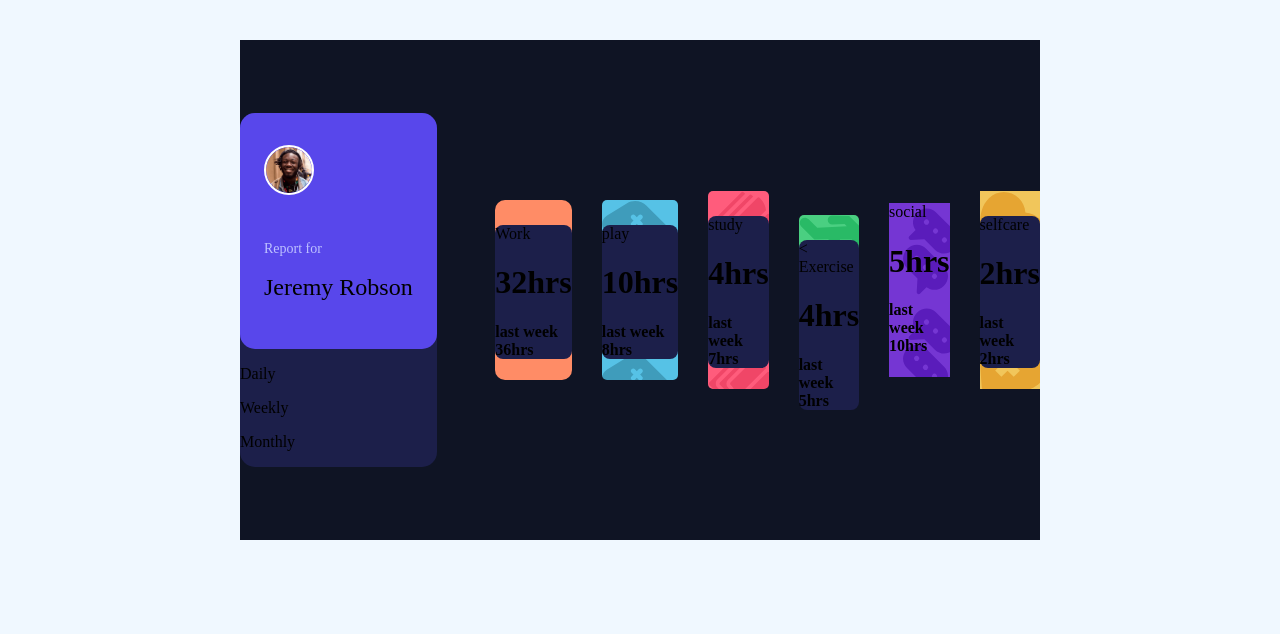
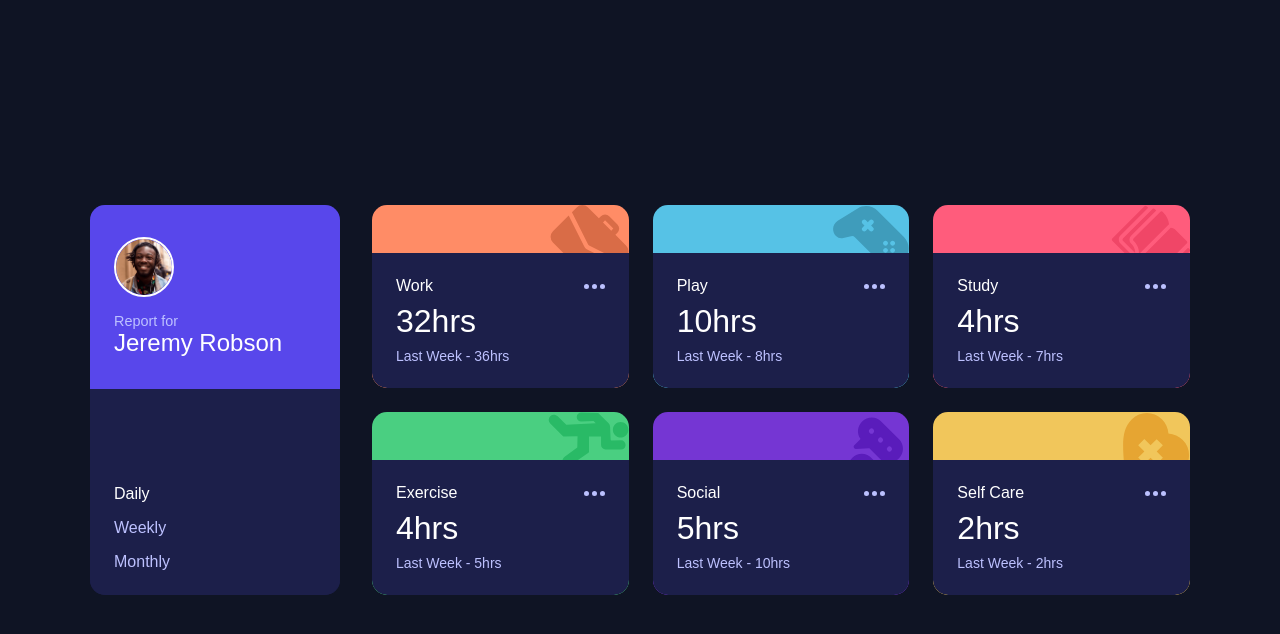
Before and after one commit to briangaturu/time-tracking-dashboard, a plain HTML site: page index.html in a window 1280 px wide. Drawn offline with Linux system fonts and the light colour scheme.

Commit message:
correcting errors

```diff
--- a/index.html
+++ b/index.html
@@ -1,18 +1,18 @@
 <!DOCTYPE html>
 <html lang="en">
 <head>
-    <meta charset="UTF-8">
-    <meta name="viewport" content="width=device-width, initial-scale=1.0">
-    <title>time tracking dashboard</title>
-    <link rel="stylesheet" href="style.css">
-    <link rel="icon" href="favicon.ico" type="./images/favicon-32x32.png">
+  <meta charset="UTF-8" />
+  <meta name="viewport" content="width=device-width, initial-scale=1.0"/>
+  <title>Time Tracking Dashboard</title>
+  <link rel="stylesheet" href="style.css" />
+  <link rel="icon" href="images/favicon-32x32.png" type="image/png" />
 </head>
 <body>
   <div class="main-container">
     <div class="card1">
-      <div class="image">
+      <div class="profile">
         <img src="images/image-jeremy.png" alt="Jeremy Robson" />
-        <div>
+        <div class="report-text">
           <p>Report for</p>
           <h1>Jeremy Robson</h1>
         </div>
@@ -24,77 +24,73 @@
       </div>
     </div>
 
-
-<div class="containers-1-2">
-
-<div class="container1" >
-
-    <div class="work">
-        <div class="info">
-<header> Work</header>
-<h1>32hrs</h1>
-<h4>last week 36hrs</h4>
+    <div class="cards-grid">
+      <div class="card work">
+        <div class="card-content">
+          <div class="card-header">
+            <p>Work</p>
+            <img src="images/icon-ellipsis.svg" alt="menu" />
+          </div>
+          <h2>32hrs</h2>
+          <p class="subtext">Last Week - 36hrs</p>
         </div>
       </div>
 
-
-
-
-<div class="play">
-    <div class="plays">
-<header>play</header>
-<h1>10hrs</h1>
-<h4>last week 8hrs</h4>
+      <div class="card play">
+        <div class="card-content">
+          <div class="card-header">
+            <p>Play</p>
+            <img src="images/icon-ellipsis.svg" alt="menu" />
+          </div>
+          <h2>10hrs</h2>
+          <p class="subtext">Last Week - 8hrs</p>
         </div>
       </div>
 
-
-<div class="study">
-    <div class="studys">
-    <header>study</header>
-    <h1>4hrs</h1>
-    <h4>last week 7hrs</h4>
+      <div class="card study">
+        <div class="card-content">
+          <div class="card-header">
+            <p>Study</p>
+            <img src="images/icon-ellipsis.svg" alt="menu" />
+          </div>
+          <h2>4hrs</h2>
+          <p class="subtext">Last Week - 7hrs</p>
         </div>
       </div>
 
-<div class="container2">
-
-
- <div class="exercise">
-    <div class="exercises"><
-        <header>Exercise</header>
-        <h1>4hrs</h1>
-        <h4>last week 5hrs</h4>
+      <div class="card exercise">
+        <div class="card-content">
+          <div class="card-header">
+            <p>Exercise</p>
+            <img src="images/icon-ellipsis.svg" alt="menu" />
           </div>
-
-    </div>
-
-<div class="social">
-    <div class="socials">
-<header>social</header>
-<h1>5hrs</h1>
-<h4>last week 10hrs</h4>
+          <h2>4hrs</h2>
+          <p class="subtext">Last Week - 5hrs</p>
         </div>
       </div>
 
+      <div class="card social">
+        <div class="card-content">
+          <div class="card-header">
+            <p>Social</p>
+            <img src="images/icon-ellipsis.svg" alt="menu" />
+          </div>
+          <h2>5hrs</h2>
+          <p class="subtext">Last Week - 10hrs</p>
+        </div>
+      </div>
 
-
-
-<div class="selfcare">
-    <div class="selfcares">
-    <header>selfcare</header>
-    <h1>2hrs</h1>
-    <h4>last week 2hrs</h4>
+      <div class="card selfcare">
+        <div class="card-content">
+          <div class="card-header">
+            <p>Self Care</p>
+            <img src="images/icon-ellipsis.svg" alt="menu" />
+          </div>
+          <h2>2hrs</h2>
+          <p class="subtext">Last Week - 2hrs</p>
         </div>
       </div>
     </div>
-
-</div>
-
-
-
-
-
   </div>
 </body>
 </html>
--- a/style.css
+++ b/style.css
@@ -1,214 +1,181 @@
-*{
+* {
   box-sizing: border-box;
-    margin: o;
+  margin: 0;
   padding: 0;
 }
-body{
-    padding: 2rem;
+
+body {
+  font-family: 'Arial', sans-serif;
+  background-color: hsl(226, 43%, 10%);
   display: flex;
   justify-content: center;
   align-items: center;
-    background-color: aliceblue;
+  min-height: 100vh;
+  padding: 2rem;
+  color: white;
 }
-.main-container{
-  background-color:hsl(226, 43%, 10%) ;
-  height: 500px;
-  width: 800px;
-  display:flex;
-  align-items: center;
-  justify-content:space-between;
-  margin: auto ;
 
+.main-container {
+  display: flex;
+  flex-wrap: wrap;
+  gap: 2rem;
+  max-width: 1100px;
+  width: 100%;
 }
-.containers-1-2{
-    display: flex;
-    flex-direction: column;
-    justify-content: space-between;
-    align-items: center;
-    flex-basis: 60%;
 
-}
+
 .card1 {
   background-color: hsl(235, 46%, 20%);
   border-radius: 15px;
-  grid-row: span 2;
+  flex: 1 1 250px;
   display: flex;
   flex-direction: column;
   justify-content: space-between;
 }
 
-.image {
+.profile {
   background-color: hsl(246, 80%, 60%);
+  border-radius: 15px 15px 0 0;
   padding: 2rem 1.5rem;
-  border-radius: 15px;
   display: flex;
   flex-direction: column;
   gap: 1rem;
 }
-.card1 .image img {
-  width: 50px;
-  height: 50px;
+
+.profile img {
+  width: 60px;
+  height: 60px;
   border: 2px solid white;
   border-radius: 50%;
-  margin-bottom: 1rem;
 }
 
-.card1 .image p {
-  font-size: 0.875rem;
+.report-text p {
+  color: hsl(236, 100%, 87%);
+  font-size: 0.9rem;
+}
+
+.report-text h1 {
+  font-size: 1.5rem;
+  font-weight: 300;
+}
+
+
+.days {
+  padding: 1.5rem;
+  background-color: hsl(235, 46%, 20%);
+  border-radius: 0 0 15px 15px;
+  display: flex;
+  flex-direction: column;
+  gap: 1rem;
+}
+
+.days p {
+  cursor: pointer;
   color: hsl(236, 100%, 87%);
 }
 
-.card1 .image h1 {
-  font-size: 1.5rem;
+.days p.active {
+  color: white;
+}
+
+
+.cards-grid {
+  display:grid;
+  grid-template-columns: repeat(auto-fit, minmax(220px, 1fr));
+  gap: 1.5rem;
+  flex: 3 1 0%;
+}
+.card1 {
+  background-color: hsl(235, 46%, 20%);
+  border-radius: 15px;
+  flex: 0 0 250px;
+  max-width: 250px;
+  min-width: 220px;
+  display: flex;
+  flex-direction: column;
+  justify-content: space-between;
+}
+
+.card {
+  border-radius: 15px;
+  overflow: hidden;
+  background-repeat: no-repeat;
+  background-position: top right;
+  position: relative;
+  padding-top: 3rem;
+}
+
+.card-content {
+  background-color: hsl(235, 46%, 20%);
+  border-radius: 0 0 15px 15px;
+  padding: 1.5rem;
+  display: flex;
+  flex-direction: column;
+  gap: 0.5rem;
+}
+
+.card-header {
+  display: flex;
+  justify-content: space-between;
+  align-items: center;
+}
+
+.card-header p {
+  font-size: 1rem;
+}
+
+.card-content h2 {
+  font-size: 2rem;
   font-weight: 300;
 }
-.container1{
-display: flex;
- width:100%;
-    height: 70%;
-    display: flex;
-    flex-direction:row;
-    align-items: center;
-    gap :30px;
 
+.subtext {
+  color: hsl(236, 100%, 87%);
+  font-size: 0.875rem;
 }
-.work{
-background-image: url(./images/icon-work.svg);
-background:hsl(15, 100%, 70%);
-border-radius: 10px;
 
+
+.work {
+  background-color: hsl(15, 100%, 70%);
+  background-image: url(images/icon-work.svg);
 }
-.works{
-    background-color: hsl(235, 46%, 20%);
-    border-radius: 8px;
-    margin-top: 25px;
+
+.play {
+  background-color: hsl(195, 74%, 62%);
+  background-image: url(images/icon-play.svg);
 }
-.info{
-    background-color: hsl(235, 46%, 20%);
-    border-radius: 8px;
-    margin-top: 25px;
-}
- header h1 h4{
-    color: rgb(248, 250, 252);
-}
-.exercise{
-    background-image: url(./images/icon-exercise.svg);
-    background-color:hsl(145, 58%, 55%) ;
-    border-radius: 5px;
-    height: 150px;
 
-}
-.exercises{
-    background-color: hsl(235, 46%, 20%);
-    border-radius: 8px;
-    margin-top: 25px;
-}
-.container2{
-display:flex;
- width:100%;
-    height: 70%;
-    flex-direction:row;
-    align-items: center;
-    gap :30px;
-}
-.play{
-background-color:hsl(195, 74%, 62%);
-border-radius: 5px;
-background-image: url(./images/icon-play.svg);
-}
-.plays{
-  background-color: hsl(235, 46%, 20%);
-    border-radius: 8px;
-    margin-top: 25px;
-
-}
-.social{
-background-color: hsl(264, 64%, 52%);
-background-image:url(images/icon-social.svg);
-}
-.studys{
-    background-color: hsl(235, 46%, 20%);
-    border-radius: 8px;
-    margin-top: 25px;
-}
-.study{
+.study {
   background-color: hsl(348, 100%, 68%);
   background-image: url(images/icon-study.svg);
-    border-radius: 5px;
 }
-.studys{
- background-color: hsl(235, 46%, 20%);
-    border-radius: 8px;
-    margin-top: 25px;
+
+.exercise {
+  background-color: hsl(145, 58%, 55%);
+  background-image: url(images/icon-exercise.svg);
 }
-.selfcare{
+
+.social {
+  background-color: hsl(264, 64%, 52%);
+  background-image: url(images/icon-social.svg);
+}
+
+.selfcare {
   background-color: hsl(43, 84%, 65%);
   background-image: url(images/icon-self-care.svg);
 }
-.selfcares{
-background-color: hsl(235, 46%, 20%);
-    border-radius: 8px;
-    margin-top: 25px;
-}
-@media (max-width: 1024px) {
+
+/* Responsive */
+@media (max-width: 768px) {
   .main-container {
-    flex-direction: column;
-    height: auto;
-    width: 90%;
-    padding: 2rem 1rem;
-  }
-
-  .containers-1-2 {
-    flex-direction: row;
-    flex-wrap: wrap;
-    gap: 1rem;
-    justify-content: center;
-    flex-basis: 100%;
-  }
-
-  .container1,
-  .container2 {
-    flex-direction: column;
-    align-items: center;
-    gap: 1rem;
-    width: 100%;
-    height: auto;
-  }
-
-  .work,
-  .exercise,
-  .play,
-  .study,
-  .social,
-  .selfcare {
-    width: 100%;
-  }
-}
-
-@media (max-width: 600px) {
-  .main-container {
-    padding: 1rem;
-  }
-
-  .card1 {
-    width: 100%;
-  }
-
-  .containers-1-2 {
     flex-direction: column;
   }
 
-  .work,
-  .exercise,
-  .play,
-  .study,
-  .social,
-  .selfcare {
-    width: 100%;
+  .cards-grid {
+    grid-template-columns: 1fr;
   }
 
-  .container1,
-  .container2 {
-    flex-direction: column;
+  .card-content h2 {
+    font-size: 1.75rem;
   }
 }
```
Lines whose indentation alone changed are shown as unchanged.
